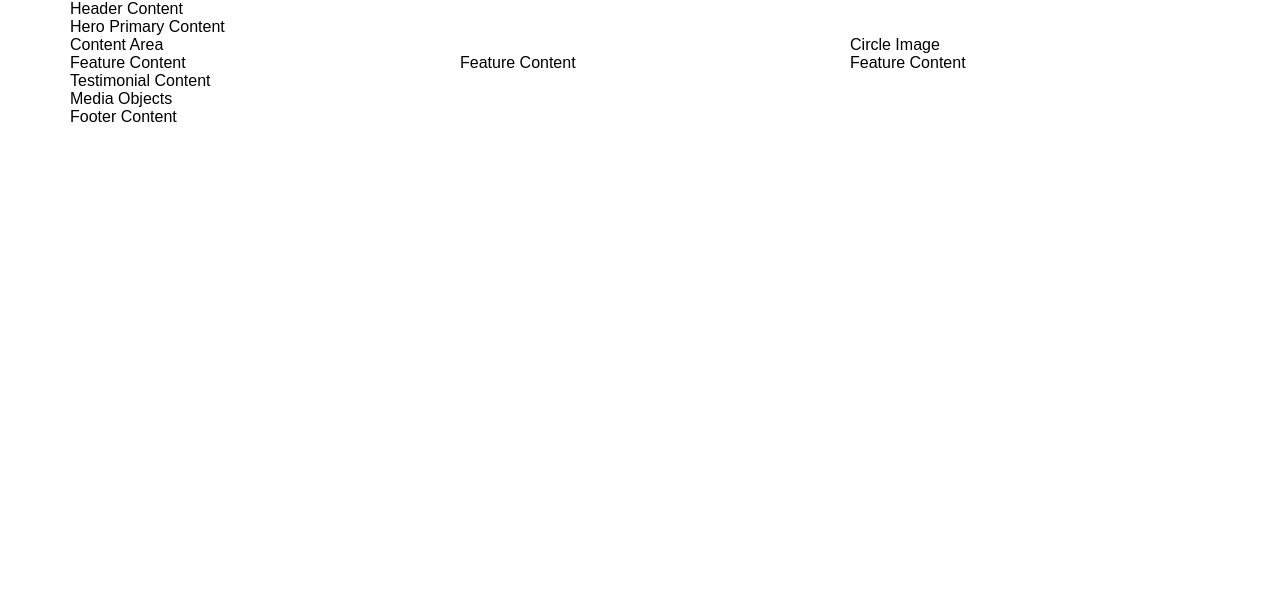
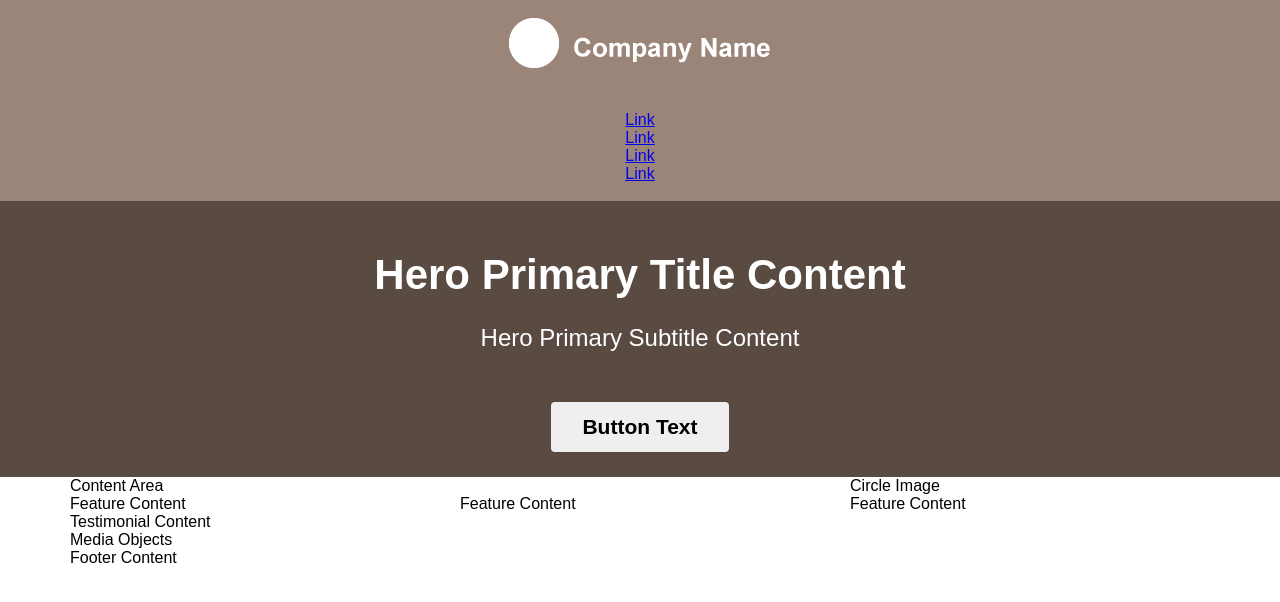
Before and after one commit to dacanetdev/Edx-Advanced-CSS-Concepts, a plain HTML site: page Labs/Module2/index.html in a window 1280 px wide. Drawn offline with Linux system fonts and the light colour scheme.

Commit message:
Module 2 Tutorial Hero

```diff
--- a/Labs/Module2/index.html
+++ b/Labs/Module2/index.html
@@ -7,15 +7,29 @@
     <link rel="stylesheet" href="stylesheet.css" type="text/css">
   </head>
   <body>
-    <header>
+    <header class="header-primary">
       <div class="container">
-        Header Content
+        <a class="logo logo-primary">
+    <img src="images/logo.png">
+</a>
+<nav class="nav nav-primary">
+    <ul>
+        <li><a href="#">Link</a></li>
+        <li><a href="#">Link</a></li>
+        <li><a href="#">Link</a></li>
+        <li><a href="#">Link</a></li>
+    </ul>
+</nav>
       </div>
     </header>
     <main>
-      <section>
+      <section class="hero hero-primary">
         <div class="container">
-          Hero Primary Content
+          <div class="hero-body">
+            <h1 class="hero-title">Hero Primary Title Content</h1>
+            <h4 class="hero-subtitle">Hero Primary Subtitle Content</h4>
+            <button class="btn">Button Text</button>
+          </div>
         </div>
       </section>
       <section>
--- a/Labs/Module2/stylesheet.css
+++ b/Labs/Module2/stylesheet.css
@@ -123,6 +123,68 @@ Modules
   text-decoration: none;
 }
 
+/*Header Modules*/
+.header-primary{
+  background: #9B8579;
+  text-align: center;
+  padding-top: 18px;
+  padding-bottom: 18px;
+}
+
+/*Logo Modules*/
+.logo{
+  overflow: hidden;
+  display: inline-block;
+}
+
+.log-primary{
+  width: 64px;
+  height: 64px;
+}
+
+.logo-primary img{
+  height: 100%;
+}
+
+/*Navigation Modules */
+.nav > ul {
+  list-style: none;
+  padding: 0px;
+  margin: 0px;
+}
+
+.nav-primary{
+  margin-top: 35px;
+}
+
+/*Hero Modules */
+.hero {
+  text-align: center;
+}
+
+.hero-primary{
+  background-color: #594a42;
+  color: white;
+  padding-top: 25px;
+  padding-bottom: 25px;
+}
+
+.hero-title{
+  margin-top: 25px;
+  margin-bottom: 25px;
+  font-size: 2.625em;
+}
+
+.hero-subtitle{
+  margin-top: 25px;
+  margin-bottom: 25px;
+  font-size: 1.500em;
+  font-weight: normal;
+}
+
+.hero-subtitle + button {
+  margin-top: 25px;
+}
 
 /***************************
 ****************************
```
